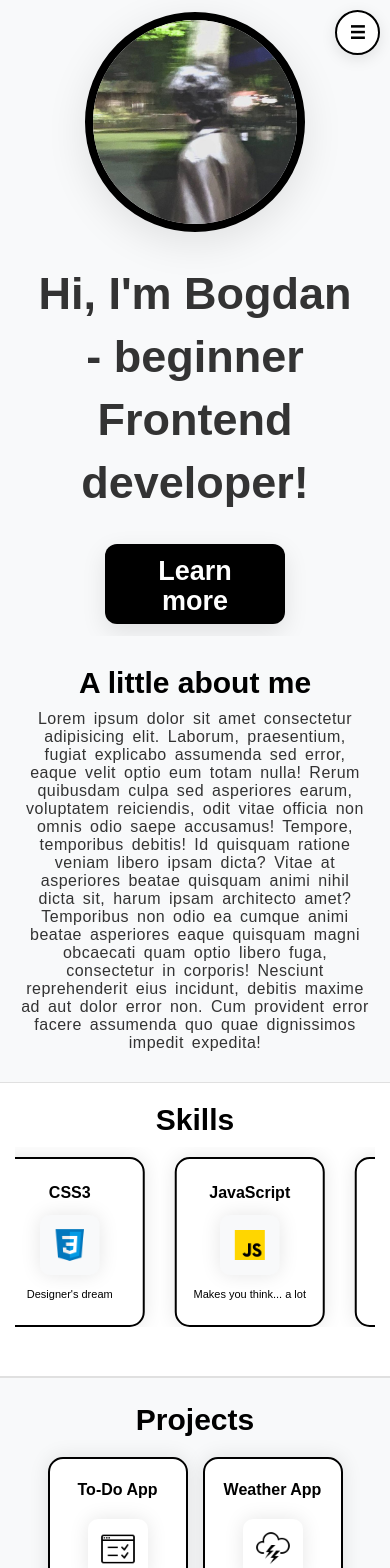
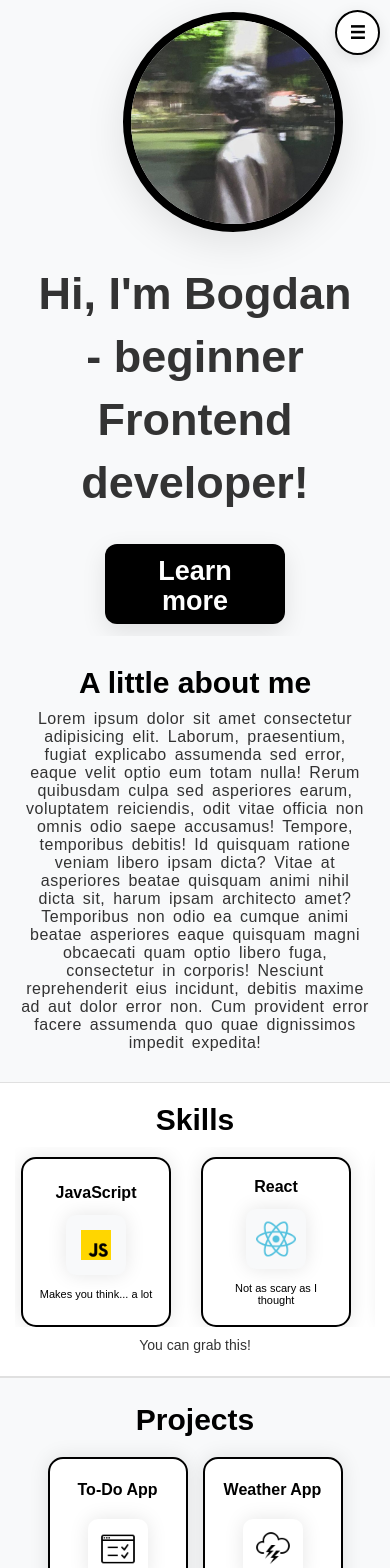
Before and after one commit to everidiy/Site-About-Me, a React (Vite) app: page / in a window 390 px wide. Shown: the top 1568 px of the page. Built offline with nearby package versions, Linux system fonts and the light colour scheme.

Commit message:
mobile 0.9

```diff
--- a/src/components/Skills.jsx
+++ b/src/components/Skills.jsx
@@ -1,3 +1,4 @@
+import { useEffect, useRef, useState } from 'react';
 import '../styles/skills.css';
 
 const dataSkills = [
@@ -103,13 +104,101 @@ export default function Skills() {
 }
 
 function Slider() {
+    const sliderRef = useRef(null);
+    const [isDragging, setIsDragging] = useState(false);
+    const [startX, setStartX] = useState(0);
+    const [scrollLeft, setScrollLeft] = useState(0);
+    const [autoScroll, setAutoScroll] = useState(true);
+
+    useEffect(() => {
+        if (!autoScroll || !sliderRef.current) return;
+
+        const slider = sliderRef.current;
+        let animationId;
+
+        const animate = () => {
+            if (slider && autoScroll) {
+                slider.scrollLeft += 1;
+
+                if (slider.scrollLeft >= slider.scrollWidth / 2) {
+                    slider.scrollLeft = 0;
+                }
+
+                animationId = requestAnimationFrame(animate);
+            }
+        };
+
+        animationId = requestAnimationFrame(animate);
+
+        return () => {
+            cancelAnimationFrame(animationId);
+        };
+    }, [autoScroll]);
+
+    //Desktop
+    const handleMouseDown = (e) => {
+        setIsDragging(true)
+        setStartX(e.pageX - sliderRef.current.offsetLeft)
+        setScrollLeft(sliderRef.current.scrollLeft)
+        setAutoScroll(false)
+    };
+
+    const handleMouseMove = (e) => {
+        if (!isDragging) return;
+        e.preventDefault();
+        const x = e.pageX - sliderRef.current.offsetLeft
+        const walk = (x - startX) * 2
+        sliderRef.current.scrollLeft = scrollLeft - walk;
+    }
+
+    const handleMouseLeave = (e) => {
+        setIsDragging(false)
+        setTimeout(() => setAutoScroll(true), 2000)
+    }
+
+    const handleMouseUp = (e) => {
+        setIsDragging(false)
+        setTimeout(() => setAutoScroll(true), 2000)
+    }
+
+    //Mobile
+    const handleTouchStart = (e) => {
+        setIsDragging(true)
+        setStartX(e.touches[0].pageX - sliderRef.current.offsetLeft)
+        setScrollLeft(sliderRef.current.scrollLeft)
+        setAutoScroll(false)
+    };
+
+    const handleTouchMove = (e) => {
+        if (!isDragging) return;
+        const x = e.touches[0].pageX - sliderRef.current.offsetLeft
+        const walk = (x - startX) * 2;
+        sliderRef.current.scrollLeft = scrollLeft - walk;
+    }
+
+    const handleTouchEnd = () => {
+        setIsDragging(false);
+        setTimeout(() => setAutoScroll(true), 2000);
+    };
+
     return (
         <>
-        <div className="slider-container">
+        <div
+        className="slider-container"
+        ref={sliderRef}
+        onMouseDown={handleMouseDown}
+        onMouseLeave={handleMouseLeave}
+        onMouseUp={handleMouseUp}
+        onMouseMove={handleMouseMove}
+        onTouchStart={handleTouchStart}
+        onTouchMove={handleTouchMove}
+        onTouchEnd={handleTouchEnd}
+        style={{ cursor: isDragging ? 'grabbing' : 'grab' }}
+        >
             <div className="slider-track">
-                {duplicate.map(skill => {
+                {duplicate.map((skill, index) => {
                     return <Card
-                    key={skill.id}
+                    key={`${skill.id}-${index}`}
                     name={skill.name}
                     img={skill.img}
                     text={skill.text}
@@ -117,6 +206,14 @@ function Slider() {
                 })}
             </div>
         </div>
+        <div style={{
+                textAlign: 'center',
+                marginTop: '10px',
+                fontSize: '14px',
+                color: 'var(--text-secondary)'
+            }}>
+                You can grab this!
+            </div>
         </>
     )
 }
--- a/src/styles/hero.css
+++ b/src/styles/hero.css
@@ -24,8 +24,9 @@
 }
 
 .hero-logo img {
-    width: 1250px;
-    height: 1250px;
+    width: 1350px;
+    height: 1350px;
+    margin-left: 50px;
     border-radius: 50%;
     box-shadow: 0px 10px 40px var(--shadow-color);
     border: 8px solid var(--accent-color);
@@ -44,7 +45,7 @@
     gap: 10px;
     justify-content: center;
     max-width: 900px;
-    margin-left: 300px;
+    margin-left: 250px;
 }
 
 .hi p {
@@ -89,19 +90,20 @@
     transform: translateY(-1px);
 }
 
-@media (min-width: 2000px) {
+@media (max-width: 2000px) {
     .hero {
         padding: 180px 150px 100px;
         height: 85vh;
     }
 
     .hero-logo img {
-        width: 1500px;
-        height: 1500px;
+        margin-left: 150px;
+        width: 1400px;
+        height: 1400px;
     }
 
     .hi {
-        margin-left: 500px;
+        margin-left: 400px;
         max-width: 1200px;
     }
 
@@ -116,16 +118,16 @@
     }
 }
 
-@media (min-width: 1600px) {
+@media (max-width: 1600px) {
     .hero {
         padding: 150px 100px 80px;
         height: 80vh;
     }
 
     .hero-logo img {
-        margin-left: 100px;
-        width: 1300px;
-        height: 1300px;
+        margin-left: 75px;
+        width: 1150px;
+        height: 1150px;
     }
 
     .hi {
@@ -144,9 +146,8 @@
     }
 }
 
-@media (min-width: 1400px) {
+@media (max-width: 1400px) {
     .hero-logo img {
-        margin-left: 75px;
         width: 1000px;
         height: 1000px;
     }
@@ -156,7 +157,6 @@
     }
 
     .hi {
-        margin-left: 150px;
         max-width: 1400px;
     }
 
--- a/src/styles/skills.css
+++ b/src/styles/skills.css
@@ -21,21 +21,34 @@
 .slider-container {
     position: relative;
     width: 100%;
-    overflow: hidden;
+    overflow-x: auto;
+    overflow-y: hidden;
     height: 400px;
     padding: 20px;
+    cursor: grab;
+    scroll-behavior: smooth;
+    -webkit-overflow-scrolling: touch;
 }
 
-.slider-container:hover .slider-track {
-    animation-play-state: paused;
+/* Скрываем стандартный скроллбар */
+.slider-container::-webkit-scrollbar {
+    display: none;
+}
+
+.slider-container {
+    -ms-overflow-style: none;
+    scrollbar-width: none;
+}
+
+.slider-container:active {
+    cursor: grabbing;
 }
 
 .slider-track {
     display: flex;
     gap: 50px;
-    animation: slide 50s linear infinite;
-    position: absolute;
-    left: 0;
+    height: 100%;
+    width: max-content;
 }
 
 .card {
@@ -53,6 +66,7 @@
     box-shadow: 0px 0px 20px var(--shadow-color);
     transition: transform 0.3s ease;
     flex-shrink: 0;
+    user-select: none;
 }
 
 .card:hover {
@@ -80,15 +94,7 @@
     margin-top: 10px;
 }
 
-@keyframes slide {
-    0% {
-        transform: translateX(0);
-    }
-    100% {
-        transform: translateX(calc(-250px * 16));
-    }
-}
-
+/* Адаптация для больших экранов */
 @media (min-width: 2000px) {
     .skills {
         padding: 100px 200px;
@@ -203,12 +209,6 @@
     .slider-track {
         gap: 30px;
     }
-
-    @keyframes slide {
-        100% {
-            transform: translateX(calc(-210px * 8));
-        }
-    }
 }
 
 @media (max-width: 480px) {
```
